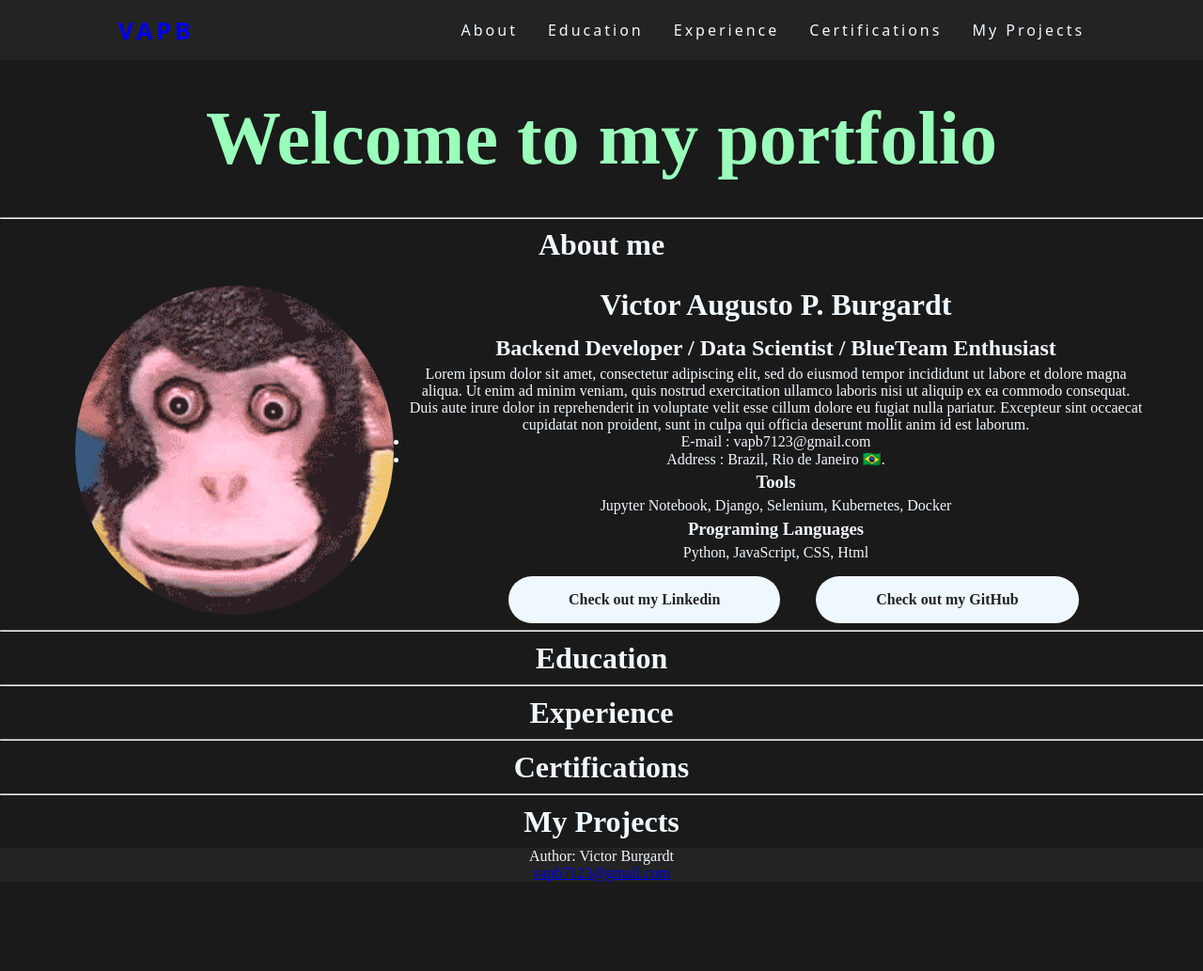
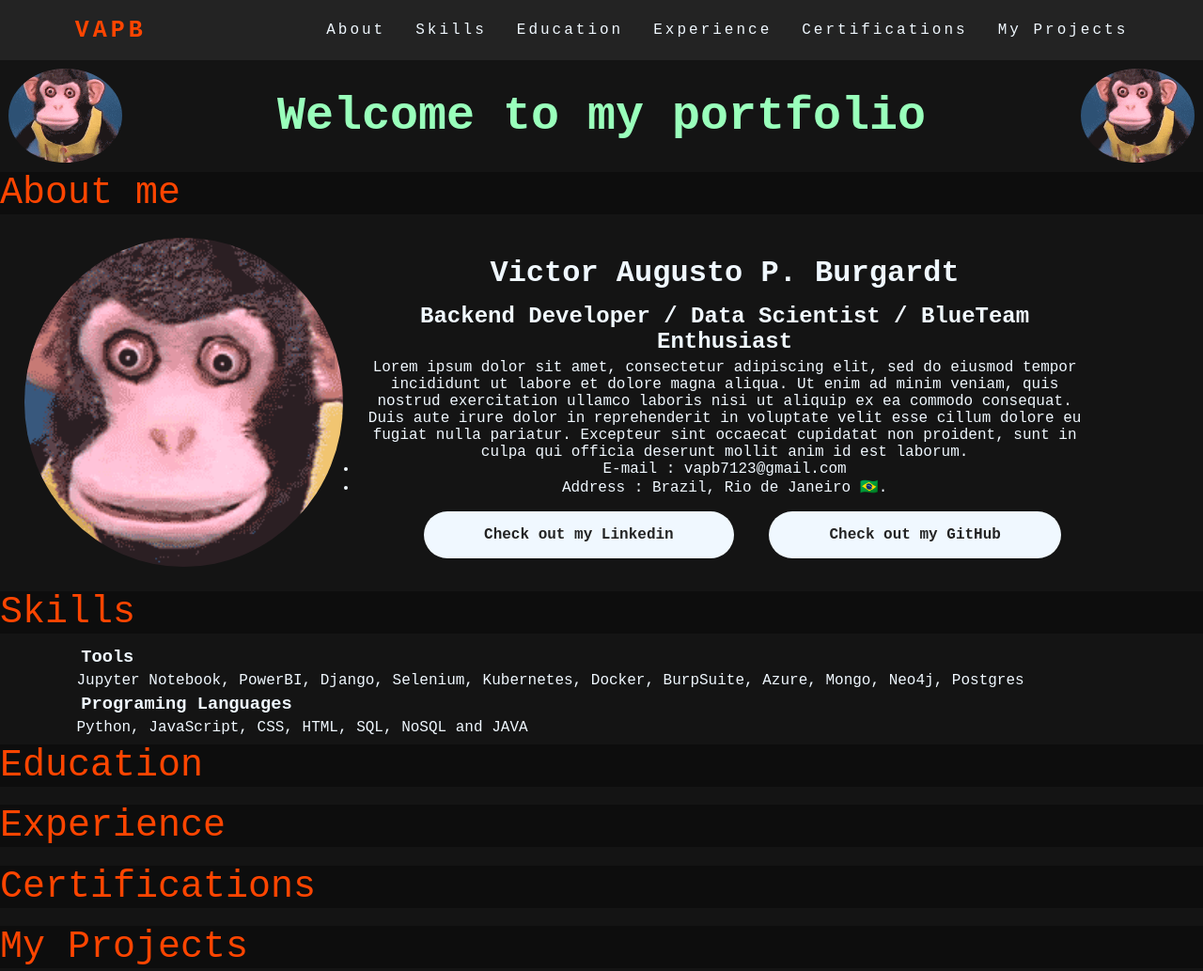
Before and after one commit to Vapb/MyPage, a plain HTML site: page index.html in a window 1280 px wide. Shown: the top 1033 px of the page at 94% size. Before the commit the page ends 938 px from the top, so only its background shows below. Drawn offline with Linux system fonts and the light colour scheme.

Commit message:
Adjust MainSection

```diff
--- a/index.html
+++ b/index.html
@@ -18,20 +18,25 @@
                     <div class="line3"></div>
                 </div>
                 <ul class="nav-list">
-                    <li><a href="/">About</a></li>
-                    <li><a href="/">Education</a></li>
-                    <li><a href="/">Experience</a></li>
-                    <li><a href="/">Certifications</a></li>
-                    <li><a href="/">My Projects</a></li>
+                    <li><a href="#About">About</a></li>
+                    <li><a href="#Skills">Skills</a></li>
+                    <li><a href="#Education">Education</a></li>
+                    <li><a href="#Experience">Experience</a></li>
+                    <li><a href="#Certifications">Certifications</a></li>
+                    <li><a href="#MyProjects">My Projects</a></li>
                 </ul>
             </nav>
         </header>
 
         <main>
-            <div id="header">Welcome to my portfolio</div>
-            <hr />
+            <div class="header-section">
+                <div class="small-picture"></div>
+                <div id="header">Welcome to my portfolio</div>
+                <div class="small-picture"></div>
+            </div>
 
-            <h1>About me</h1>
+            <div class="title-section">About me</div>
+
             <div class="section" id="About">
                 <div class="picture"></div>
 
@@ -51,13 +56,6 @@
                         </ul>
                     </div>
 
-                    <div id="skills">
-                        <h3>Tools</h5>
-                        Jupyter Notebook, Django, Selenium, Kubernetes, Docker
-                        <h3>Programing Languages</h5>
-                        Python, JavaScript, CSS, Html
-                    </div>
-
                     <div class="social-media">
                         <a href="https://www.linkedin.com/in/victor-burgardt-38bb00194/" target="_blank">Check out my Linkedin</a>
                         <a href="https://github.com/Vapb" target="_blank">Check out my GitHub</a>
@@ -65,25 +63,37 @@
                 </div>
             </div>
 
-            <hr />
-            <h1>Education</h1>
+
+            <div class="title-section">Skills</div>
+
+            <div class="section" id="Skills">
+                <div id="skills">
+                    <h3>Tools</h5>
+                    Jupyter Notebook, PowerBI, Django, Selenium, Kubernetes, Docker, BurpSuite, Azure, Mongo, Neo4j, Postgres
+                    <h3>Programing Languages</h5>
+                    Python, JavaScript, CSS, HTML, SQL, NoSQL and JAVA
+                </div>
+            </div>
+
+            <div class="title-section">Education</div>
+
             <div class="section" id="Education">
             </div>
 
 
-            <hr />
-            <h1>Experience</h1>
+            <div class="title-section">Experience</div>
+
             <div class="section" id="Experience">
             </div>
 
-            <hr />
-            <h1>Certifications</h1>
+            <div class="title-section">Certifications</div>
+
             <div class="section" id="Certifications">
             </div>
 
-            <hr />
-            <h1>My Projects</h1>
-            <div class="section" id="My Projects">
+            <div class="title-section">My Projects</div>
+
+            <div class="section" id="MyProjects">
             </div>
 
 
--- a/style.css
+++ b/style.css
@@ -2,20 +2,51 @@
 * {
     margin: 0;
     padding: 0;
+    font-family: 'Courier New', Courier, monospace;
 }
 
 body {
-    background-color: hsl(0, 0%, 10%);
+    background-color: hsl(0, 0%, 8%);
     background-size: cover;
     height: auto;
 }
 
+/****** Header ******/
+.header-section {
+    display: flex;
+    align-items: center;
+    justify-content: center;
+    width: 100%;
+}
+
 #header {
     text-align:center;
-    padding: 1cm;
-    font-size: 80px;
+    margin: 0.5cm;
+    width: 80%;
+    font-size: 50px ;
     font-weight: 900;
 }
+
+.small-picture {
+    width: 10%;
+    height: 100px;
+    margin: 0.25cm;
+    border-radius: 100%;
+    background-image: url(./img/Happy.webp);
+    background-position: center;
+    background-size: 100% 100%;
+    background-repeat: no-repeat;
+}
+
+/***/
+
+.title-section {
+    font-size: 5vh;
+    color: orangered;
+    font-family: 'Courier New', Courier, monospace;
+    background-color :hsl(0, 0%, 5%);
+}
+
 
 main {
     color: aliceblue;
@@ -37,13 +68,13 @@ h2,h3 {
     letter-spacing: 4px;
     text-decoration: none;
     font-weight: 600;
+    color: orangered;
 }
 
 nav {
     display: flex;
     justify-content: space-around;
     align-items: center;
-    font-family: system-ui, -apple-system, Helvetica, Arial, sans-serif;
     background: #232323;
     height: 8vh;
 }
@@ -65,7 +96,7 @@ nav {
 }
 
 .nav-list a:hover {
-    color: aqua;
+    color: orangered;
 }
 
 .mobile-menu {
@@ -170,6 +201,7 @@ nav {
     width: 90%;
     margin: auto;
     color: aliceblue;
+    margin: 1ch;
 }
 
 .picture {
```
Also changed, not shown: img/suprise.gif.
